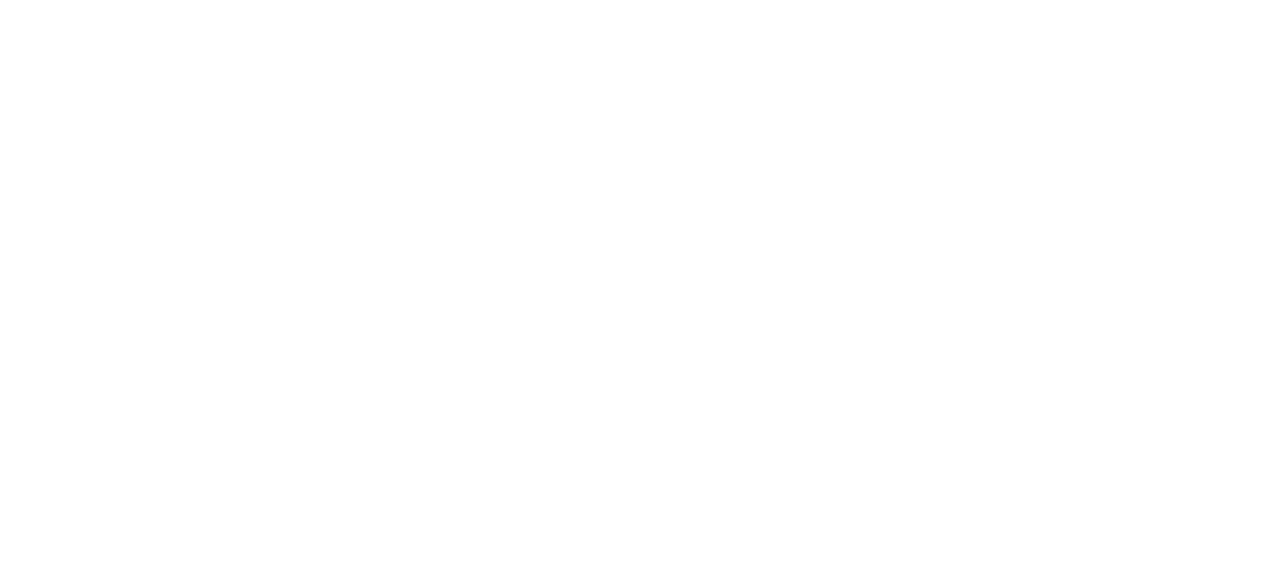
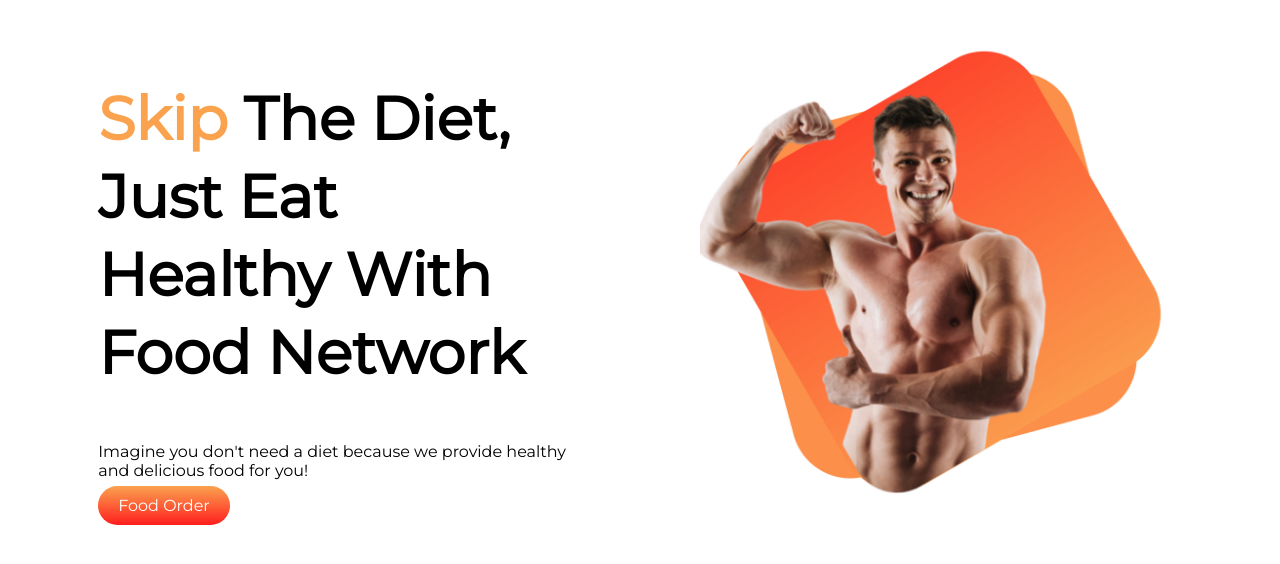
Before and after one commit to MDABDULLAH16/eat-fresh, a plain HTML site: page index.html in a window 1280 px wide. Drawn offline with Linux system fonts and the light colour scheme.

Commit message:
top banner done

```diff
--- a/index.html
+++ b/index.html
@@ -4,8 +4,27 @@
     <meta charset="UTF-8">
     <meta name="viewport" content="width=device-width, initial-scale=1.0">
     <title>Eat Fresh</title>
+    <link rel="preconnect" href="https://fonts.googleapis.com">
+    <link rel="preconnect" href="https://fonts.gstatic.com" crossorigin>
+    <link href="https://fonts.googleapis.com/css2?family=Montserrat&display=swap" rel="stylesheet">
+    <link rel="stylesheet" href="style.css">
 </head>
 <body>
+    <section class="top-banner">
+       <div class="half-width">
+        <h1><span class="title-color">Skip</span> The Diet,
+            Just Eat Healthy
+            With Food Network</h1>
+        <p>
+            Imagine you don't need a diet because we provide
+            healthy and delicious food for you!
+        </p>
+        <a class="btn-color" href="">Food Order</a>
+       </div>
+       <div class="half-width">
+       <img src="/images/male/hero-image-with-bg.jpg" alt="">
+       </div>
+    </section>
 
 </body>
 </html>
--- a/style.css
+++ b/style.css
@@ -0,0 +1,29 @@
+body{
+    font-family: 'Montserrat', sans-serif;
+}
+.title-color{
+    color: #FBA24F;
+}
+h1{
+    font-weight: 400px;
+    font-size: 60px;
+    line-height: 130%;
+}
+.top-banner{
+    display: flex;
+    justify-content: space-around;
+    margin: 30px;
+}
+.half-width{
+    width: 40%;
+}
+.half-width img{
+    width: 100%;
+}
+.btn-color{
+    color: white;
+    text-decoration: none;
+    background-image: linear-gradient(#FBA24F, #FF1E1E);
+    border-radius: 100px;
+    padding: 10px 20px;
+}
```
